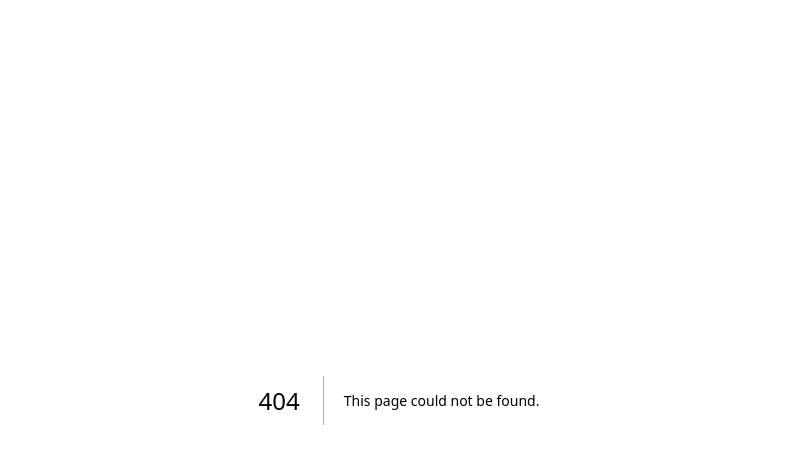
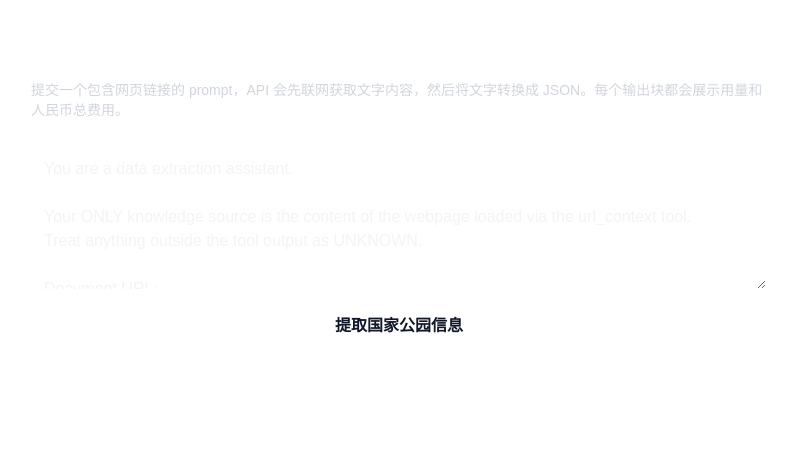
Before and after one commit to iamjoel/ai-copilot, a Next.js app in the folder code/: page /national-parks in a window 1280 px wide. Before the commit this address had no page. Shown: the top 464 px of the page, without its empty margins (241-1037 px from the left). Built offline with nearby package versions, Linux system fonts and the light colour scheme.

Commit message:
feat: can extract park established time

```diff
--- /dev/null
+++ b/code/src/app/api/national-parks/route.ts
@@ -0,0 +1,75 @@
+import { getModel } from "@/lib/model-factory";
+import {
+  computeGeminiFlashLiteCost,
+  computeUsageDetail,
+} from "@/lib/usage-utils";
+import { google } from "@ai-sdk/google";
+import { generateObject, generateText } from "ai";
+import { z } from "zod";
+
+export const runtime = "nodejs";
+
+export async function POST(req: Request) {
+  try {
+    const { prompt } = (await req.json()) as { prompt?: string };
+
+    if (!prompt?.trim()) {
+      return new Response(
+        JSON.stringify({ error: "Missing prompt." }),
+        { status: 400, headers: { "Content-Type": "application/json" } },
+      );
+    }
+
+    const textResponse = await generateText({
+      model: getModel("google", "models/gemini-2.5-flash-lite"),
+      prompt,
+      maxRetries: 1,
+      tools: {
+        url_context: google.tools.urlContext({}),
+      },
+    });
+
+    const textUsage = computeUsageDetail(textResponse.totalUsage ?? textResponse.usage);
+    const textCost = computeGeminiFlashLiteCost(textUsage);
+
+    const resJSONSchema = z.object({
+      establishedYear: z
+        .number()
+        .describe("Year the park was established; Use four digits format. Return -1 if the text does not contain it."),
+    });
+
+    type ParkDetails = z.infer<typeof resJSONSchema>;
+
+    const jsonResponse = await generateObject<ParkDetails>({
+      model: getModel("google", "models/gemini-2.5-flash-lite"),
+      schema: resJSONSchema,
+      prompt:
+        `You will receive text about a national park. Using only that text (do not browse the web), ` +
+        `return a JSON object that captures the park's details.\n\n` +
+        `Text:\n${textResponse.text ?? ""}`,
+      maxRetries: 1,
+    });
+
+    const jsonResult = jsonResponse.object as { establishedYear: number }
+    const jsonUsage = computeUsageDetail(jsonResponse.usage);
+    const jsonCost = computeGeminiFlashLiteCost(jsonUsage);
+
+    return new Response(
+      JSON.stringify({
+        text: textResponse.text,
+        json: jsonResult,
+        textUsage,
+        jsonUsage,
+        textCost,
+        jsonCost,
+      }),
+      { status: 200, headers: { "Content-Type": "application/json" } },
+    );
+  } catch (error) {
+    console.error("National parks endpoint error:", error);
+    return new Response(
+      JSON.stringify({ error: "Unable to extract park info right now." }),
+      { status: 500, headers: { "Content-Type": "application/json" } },
+    );
+  }
+}
--- /dev/null
+++ b/code/src/app/national-parks/page.tsx
@@ -0,0 +1,186 @@
+'use client';
+
+import { useState } from "react";
+
+type UsageDetails = {
+  inputTokens?: number;
+  outputTokens?: number;
+  totalTokens?: number;
+  urlTokens?: number;
+  raw?: unknown;
+};
+
+type CurrencyCost = {
+  input: number;
+  output: number;
+  url: number;
+  total: number;
+};
+
+type CostDetails = {
+  usd: CurrencyCost;
+  cny: CurrencyCost;
+};
+
+type ExtractResponse = {
+  text?: string;
+  json?: unknown;
+  textUsage?: UsageDetails;
+  jsonUsage?: UsageDetails;
+  textCost?: CostDetails;
+  jsonCost?: CostDetails;
+  error?: string;
+};
+
+const defaultPrompt = `You are a data extraction assistant.
+
+Your ONLY knowledge source is the content of the webpage loaded via the url_context tool.
+Treat anything outside the tool output as UNKNOWN.
+
+Document URL:
+- https://en.wikipedia.org/wiki/Hawf_National_Reserve
+
+Goal:
+Find how the park's establishment time ("Established" year) is described on this page.
+
+Instructions:
+1. Use the url_context tool to read the page.
+2. Search for any part of the page that explicitly mentions when the park was established
+  (for example, an infobox row named "Established" or a sentence stating the year).
+3. If you find such information, copy the minimal surrounding text VERBATIM from the page:
+  - Prefer the table row or sentence that contains the date.
+  - Include at most 3 short lines or 1–2 sentences.
+4. If the page does NOT explicitly state an establishment year, respond exactly with:
+  NO_ESTABLISHED_YEAR_FOUND
+
+Output format:
+- If found: only output the verbatim excerpt from the page, no extra explanation.
+- If not found: only output "NO_ESTABLISHED_YEAR_FOUND".
+
+Hard constraints:
+- Do NOT guess or infer any dates.
+- Do NOT use common knowledge, training data, or other websites.
+- Base your answer strictly on the text returned by url_context.`;
+
+function formatCny(value?: number) {
+  return value === undefined ? "N/A" : `¥${value.toFixed(6)}`;
+}
+
+function UsageList({ usage }: { usage?: UsageDetails }) {
+  if (!usage) return null;
+
+  return (
+    <ul className="mt-1 list-disc pl-5 text-sm text-gray-200">
+      <li>Input tokens: {usage.inputTokens ?? "N/A"}</li>
+      <li>Output tokens: {usage.outputTokens ?? "N/A"}</li>
+      <li>URL tokens: {usage.urlTokens ?? "N/A"}</li>
+      <li>Total tokens: {usage.totalTokens ?? "N/A"}</li>
+    </ul>
+  );
+}
+
+export default function NationalParksPage() {
+  const [prompt, setPrompt] = useState(defaultPrompt);
+  const [result, setResult] = useState<ExtractResponse | null>(null);
+  const [isLoading, setIsLoading] = useState(false);
+  const [error, setError] = useState<string | null>(null);
+
+  const handleSubmit = async (event: React.FormEvent<HTMLFormElement>) => {
+    event.preventDefault();
+    setError(null);
+    setResult(null);
+    if (!prompt.trim()) {
+      setError("Prompt is required.");
+      return;
+    }
+
+    setIsLoading(true);
+    try {
+      const response = await fetch("/api/national-parks", {
+        method: "POST",
+        headers: { "Content-Type": "application/json" },
+        body: JSON.stringify({ prompt }),
+      });
+
+      const data = (await response.json()) as ExtractResponse;
+
+      if (!response.ok) {
+        setError(data.error ?? "Request failed.");
+      } else {
+        setResult(data);
+      }
+    } catch (err) {
+      console.error("National parks page error:", err);
+      setError("Network error. Please try again.");
+    } finally {
+      setIsLoading(false);
+    }
+  };
+
+  return (
+    <main className="mx-auto max-w-3xl px-4 py-8 text-gray-100">
+      <h1 className="mb-3 text-3xl font-semibold text-white">国家公园信息提取</h1>
+      <p className="mb-6 text-sm text-gray-300">
+        提交一个包含网页链接的 prompt，API 会先联网获取文字内容，然后将文字转换成 JSON。每个输出块都会展示用量和人民币总费用。
+      </p>
+
+      <form onSubmit={handleSubmit} className="grid gap-3">
+        <textarea
+          value={prompt}
+          onChange={e => setPrompt(e.target.value)}
+          rows={5}
+          placeholder="Enter your prompt"
+          className="w-full resize-y rounded border border-white/10 bg-white/5 p-3 text-base text-gray-100 placeholder:text-gray-500 focus:border-white/30 focus:outline-none disabled:opacity-60"
+          disabled={isLoading}
+        />
+        <button
+          type="submit"
+          disabled={isLoading}
+          className="inline-flex items-center justify-center rounded bg-white px-4 py-3 text-base font-semibold text-gray-900 transition hover:bg-gray-200 disabled:cursor-not-allowed disabled:opacity-60"
+        >
+          {isLoading ? "Processing..." : "提取国家公园信息"}
+        </button>
+      </form>
+
+      {error && <p className="mt-4 text-sm text-red-400">{error}</p>}
+
+      {result && (
+        <section className="mt-6 space-y-5">
+          {result.text && (
+            <div className="rounded-lg border border-white/10 bg-white/5 p-4 shadow-sm">
+              <h2 className="mb-2 text-lg font-semibold text-white">文字内容</h2>
+              <p className="whitespace-pre-wrap text-sm leading-relaxed text-gray-200">
+                {result.text}
+              </p>
+              <div className="mt-3 text-sm text-gray-200">
+                <div className="text-xs uppercase tracking-[0.08em] text-gray-400">费用</div>
+                <p className="mt-1">RMB 总费用: <strong className="text-white">{formatCny(result.textCost?.cny.total)}</strong></p>
+              </div>
+              <div className="mt-2">
+                <div className="text-xs uppercase tracking-[0.08em] text-gray-400">Usage</div>
+                <UsageList usage={result.textUsage} />
+              </div>
+            </div>
+          )}
+
+          {result.json && (
+            <div className="rounded-lg border border-white/10 bg-white/5 p-4 shadow-sm">
+              <h2 className="mb-2 text-lg font-semibold text-white">JSON</h2>
+              <pre className="overflow-auto rounded border border-white/10 bg-black/40 p-3 text-xs text-gray-100">
+                {JSON.stringify(result.json, null, 2)}
+              </pre>
+              <div className="mt-3 text-sm text-gray-200">
+                <div className="text-xs uppercase tracking-[0.08em] text-gray-400">费用</div>
+                <p className="mt-1">RMB 总费用: <strong className="text-white">{formatCny(result.jsonCost?.cny.total)}</strong></p>
+              </div>
+              <div className="mt-2">
+                <div className="text-xs uppercase tracking-[0.08em] text-gray-400">Usage</div>
+                <UsageList usage={result.jsonUsage} />
+              </div>
+            </div>
+          )}
+        </section>
+      )}
+    </main>
+  );
+}
```
Also changed, not shown: 1 other file (tests, documents, lock files or other folders).
